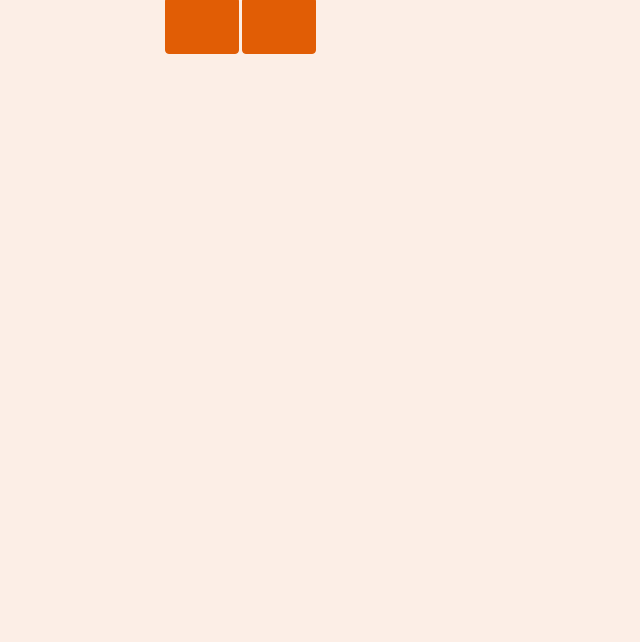
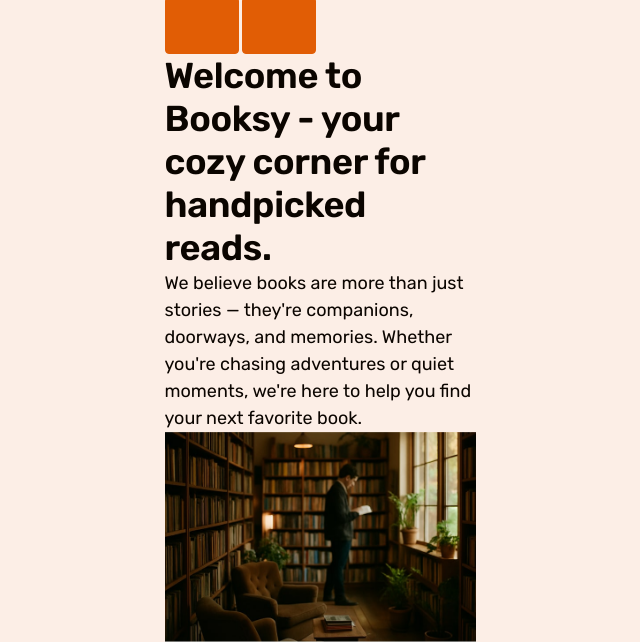
Before and after one commit to Julia-Shefner/book-shop, a plain HTML site: page index.html in a window 1280 px wide. Shown: the part 570-1212 px from the top of the page, without its empty margins (320-960 px from the left). Before the commit the page ends 800 px from the top, so only its background shows below. Drawn offline with nearby package versions, Linux system fonts and the light colour scheme.

Commit message:
Deploying to gh-pages from @ Julia-Shefner/book-shop@fef18e6ec5ca73792f94edee48a7ca84213c14d9 🚀

```diff
--- a/index.html
+++ b/index.html
@@ -103,6 +103,41 @@
 </section>
 
 
+      <section class="article">
+  <div class="container article-container">
+    <div class="article-wrapper-text">
+      <h2 class="section-title article-title">
+        Welcome to Booksy - your cozy corner for handpicked reads.
+      </h2>
+      <p class="main-text">
+        We believe books are more than just stories — they're companions,
+        doorways, and memories. Whether you're chasing adventures or quiet
+        moments, we're here to help you find your next favorite book.
+      </p>
+    </div>
+    <div class="article-wrapper-img">
+      <picture>
+        <source
+          media="(min-width: 1440px)"
+          srcset="/book-shop/assets/article-desk-min-GM02vRuH.jpg 1x, /book-shop/assets/article-desk2x-min-mXaw-BwP.jpg 2x"
+        />
+        <source
+          media="(min-width: 768px)"
+          srcset="/book-shop/assets/article-tab-min-C90-1tFp.jpg 1x, /book-shop/assets/article-tab2x-min-BqGqyGu3.jpg 2x"
+        />
+        <source
+          media="(max-width: 767px)"
+          srcset="/book-shop/assets/article-mob-min-ClECG1z5.jpg 1x, /book-shop/assets/article-mob2x-min-aIIwvHBs.jpg 2x"
+        />
+        <img
+          class="article-image"
+          src="/book-shop/assets/article-mob-min-ClECG1z5.jpg"
+          alt="Cozy reading corner in a bookshop"
+        />
+      </picture>
+    </div>
+  </div>
+</section>
 
 
 
```
Also changed, not shown: assets/article-desk-min-GM02vRuH.jpg (added), assets/article-desk2x-min-mXaw-BwP.jpg (added), assets/article-mob-min-ClECG1z5.jpg (added), assets/article-mob2x-min-aIIwvHBs.jpg (added), assets/article-tab-min-C90-1tFp.jpg (added), assets/article-tab2x-min-BqGqyGu3.jpg (added).
